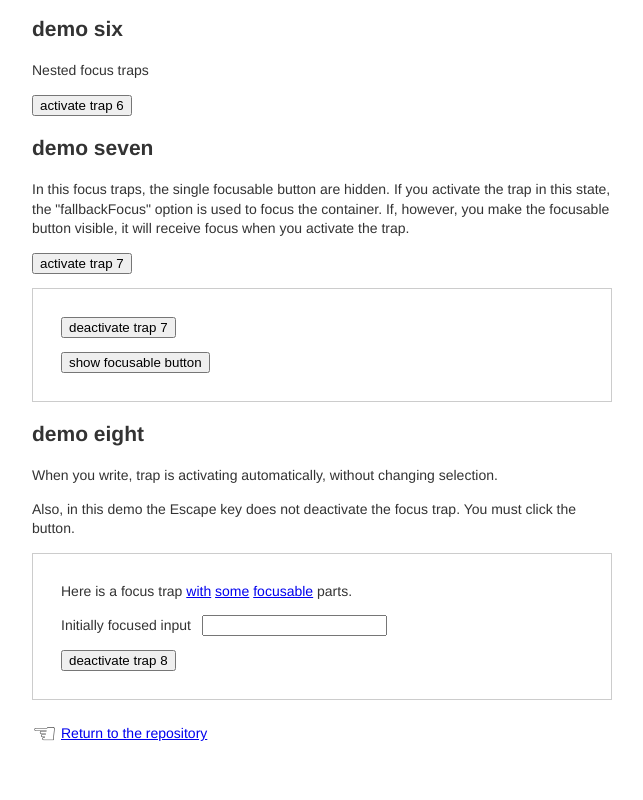
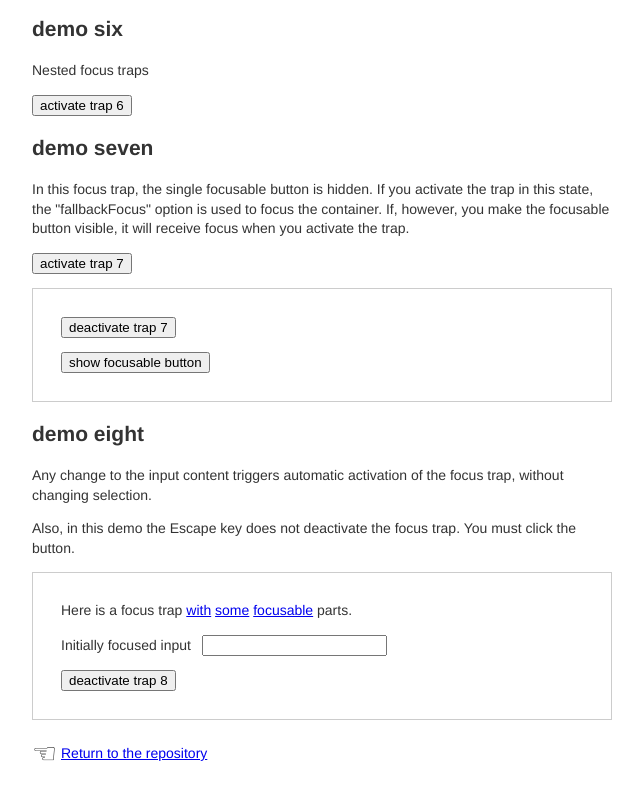
Before and after one commit to focus-trap/focus-trap, a website with bundled scripts: page demo/index.html in a window 1280 px wide. Shown: the part 1860-2660 px from the top of the page, without its empty margins (318-961 px from the left). Built offline with nearby package versions, Linux system fonts and the light colour scheme.

Commit message:
Post-merge cleanup

```diff
--- a/demo/index.html
+++ b/demo/index.html
@@ -215,7 +215,7 @@
 
   <h2 id="demo-seven-heading">demo seven</h2>
   <p>
-    In this focus traps, the single focusable button are hidden.
+    In this focus trap, the single focusable button is hidden.
     If you activate the trap in this state, the "fallbackFocus" option is used to focus the container.
     If, however, you make the focusable button visible, it will receive focus when you activate the trap.
   </p>
@@ -244,7 +244,7 @@
 
   <h2 id="demo-eight-heading">demo eight</h2>
   <p>
-    When you write, trap is activating automatically, without changing selection.
+    Any change to the input content triggers automatic activation of the focus trap, without changing selection.
   </p>
   <p>
     Also, in this demo the Escape key does not deactivate the focus trap. You must click the button.
```
Also changed, not shown: CHANGELOG.md.
